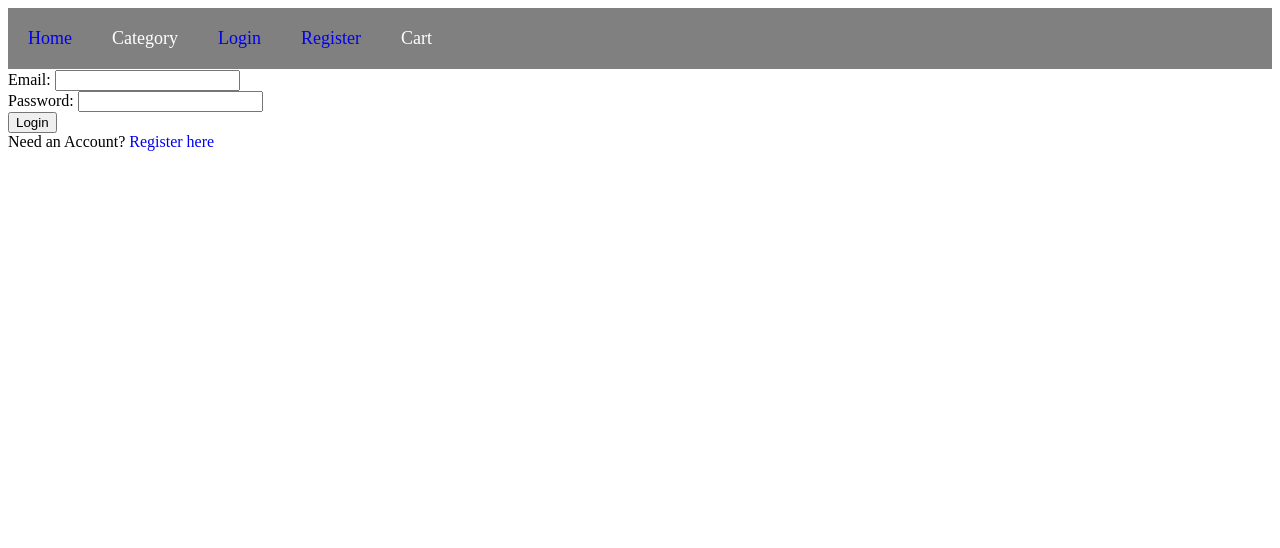
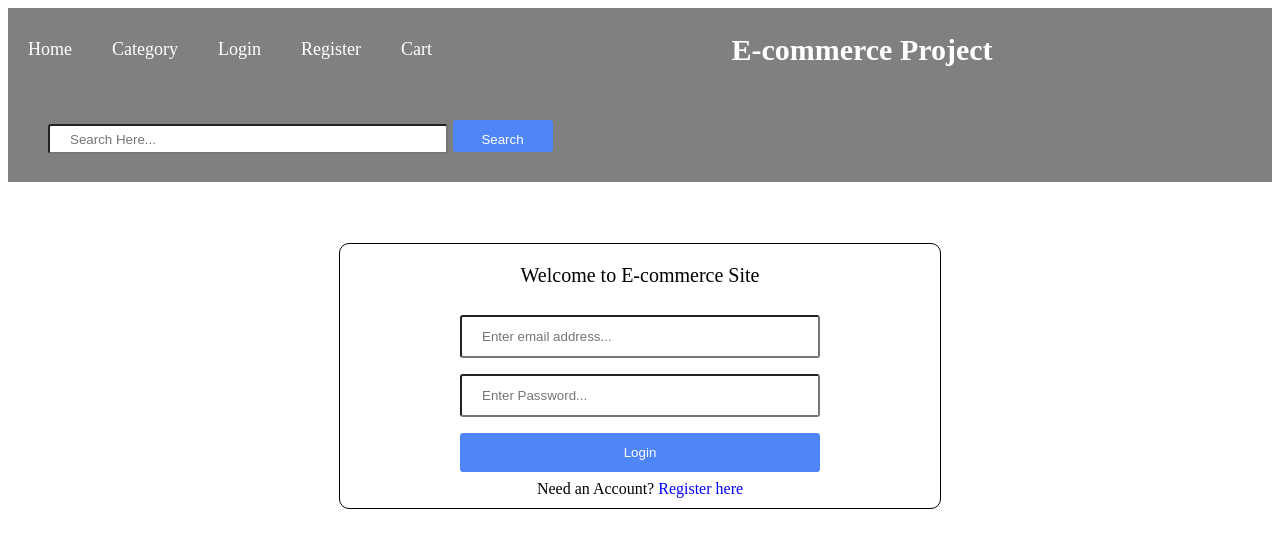
Before and after one commit to SubidShrestha/e-commerce-project, a Django app: page /login in a window 1280 px wide. Shown: the top 548 px of the page. Run offline with Django 4.2, Linux system fonts and the light colour scheme.

Commit message:
Form Styling

```diff
--- a/ecommerce/stores/urls.py
+++ b/ecommerce/stores/urls.py
@@ -5,6 +5,7 @@ from .views import *
 urlpatterns = [
     path('',getProducts,name='home'),
     path('login',LoginPage,name='login-page'),
+    path('cart',viewCart,name='cart'),
     path('register',register,name='register-page'),
-    path('logout',LogoutPage,name='logout')
+    path('logout',LogoutPage,name='logout'),
 ]
--- a/ecommerce/stores/views.py
+++ b/ecommerce/stores/views.py
@@ -9,6 +9,13 @@ def getProducts(request):
         "products" : product
     }
     return render(request,"pages/home.html",context)
+
+def viewCart(request):
+    cart = Cart.objects.filter(user = request.user.id)
+    context={
+        "carts" : cart
+    }
+    return HttpResponse(context)
 
 def LoginPage(request):
     if request.method =='POST':
--- a/ecommerce/templates/pages/login.html
+++ b/ecommerce/templates/pages/login.html
@@ -2,24 +2,65 @@
 {% load static %}
 {% block content %}
 
-    <div>
-        <div>
+<style>
+    .container{
+        display: block;
+        text-align: center;
+    }
+
+    form{
+        display: inline-block;
+        text-align: center;
+        width: 600px;
+        margin-top: 60px;
+        padding-bottom: 10px;
+        border: 1px solid;
+        border-radius: 10px;
+    }
+
+    p{
+        font-size: 20px;
+    }
+
+    input{
+        width: 60%;
+        padding: 12px 20px;
+        margin: 8px 0;
+        box-sizing: border-box;
+    }
+
+    input[type=text], input[type=password]{
+        border-radius: 3px;
+    }
+
+    input[type=submit]{
+        background-color:#4f86f7;
+        color: white;
+        border: none;
+        border-radius: 3px;
+    }
+
+    .div-link:link, .div-link:visited{
+        color: blue;
+        text-decoration:none;
+    }
+
+</style>
+            <div class="container">
                 <form action="" method='POST'>
+                    <p>Welcome to E-commerce Site</p>
                     {% csrf_token %}
                         <div>
-                    <label for="email">Email: </label>
-                    <input type="text" id='email' name='email' />
+                            <input type="text" id='email' name='email' placeholder= "Enter email address..." required/>
                         </div>
                         <div>
-                    <label for="password">Password: </label>
-                    <input type="password" id='password' name='password' />
+                            <input type="password" id='password' name='password' placeholder= "Enter Password..." required />
                         </div>
                         <div>
                             <input type='submit' value='Login' />
                         </div>
+                        Need an Account? <a href="{% url 'register-page' %}" class="div-link">Register here</a>
                 </form>
-            Need an Account? <a href="#">Register here</a>
-        </div>
             </div>
 
 {% endblock %}
--- a/ecommerce/templates/partials/header.html
+++ b/ecommerce/templates/partials/header.html
@@ -1,13 +1,44 @@
 {% load static %}
 
+<style>
+    a:link, a:visited{
+        text-decoration:none;
+        color:white;
+    }
+
+    a:hover{
+        color: yellow;
+    }
+
+
+
+</style>
+
 <nav class='navbar'>
-    <div class='nav-items'><a href="{% url 'home' %}">Home</a></div>
-    <div class='nav-items'>Category</div>
+    <div class='nav-items'>
+        <a href="{% url 'home' %}">Home</a>
+    </div>
+    <div class='nav-items'>
+        Category
+    </div>
     {% if user.is_authenticated %}
-        <div class='nav-item'><a href="{% url 'logout' %}">Logout</a></div>
+    <div class='nav-item'>
+        <a href="{% url 'logout' %}">Logout</a>
+    </div>
     {% else %}
-        <div class='nav-items'><a href="{% url 'login-page' %}">Login</a></div>
-        <div class='nav-items'><a href="{% url 'register-page' %}">Register</a></div>
+    <div class='nav-items'>
+        <a href="{% url 'login-page' %}">Login</a>
+    </div>
+    <div class='nav-items'>
+        <a href="{% url 'register-page' %}">Register</a>
+    </div>
     {% endif %}
-    <div class='nav-items'>Cart</div>
+    <div class='nav-items'>
+        Cart
+    </div>
+    <h1 style="margin-left:auto; margin-right:auto;font-size: 30px;">E-commerce Project</h1>
+    <div class="nav-items searchbar">
+        <input type="text" placeholder="Search Here..." style="margin-left:20px;height:30px; border-radius: 3px; width: 400px;"/>
+        <input type="submit" value="Search" style="margin-right:auto; height:32px; border-radius: 3px; width: 100px; "/>
+    </div>
 </nav>
--- a/ecommerce/templates/static/base.css
+++ b/ecommerce/templates/static/base.css
@@ -46,8 +46,11 @@
 }
 
 .navbar .nav-items:hover{
-    color: yellow;
-    text-decoration: underline;
+    color:yellow;
+}
+
+.navbar .searchbar{
+    margin-right:auto;
 }
 
 .cart-button{
@@ -60,7 +63,3 @@
     border-radius: 3px;
     color: white;
 }
-
-a:link{
-    text-decoration: none;
-}
```
Also changed, not shown: ecommerce/templates/pages/register.html (+100 -5 lines). Lines whose indentation alone changed are shown as unchanged.
